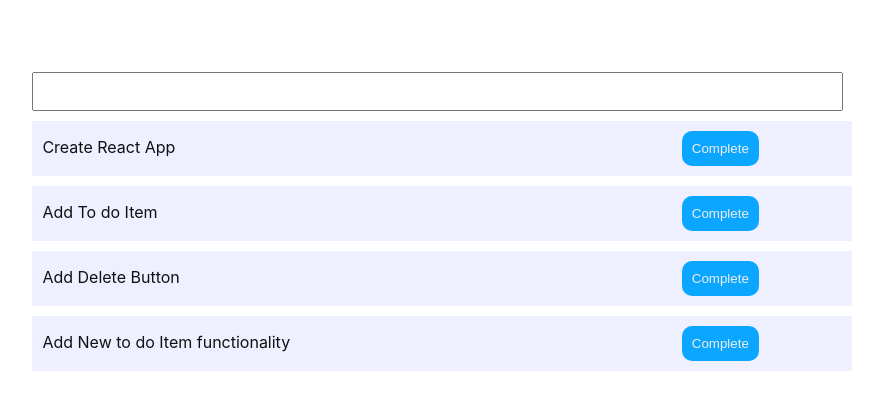
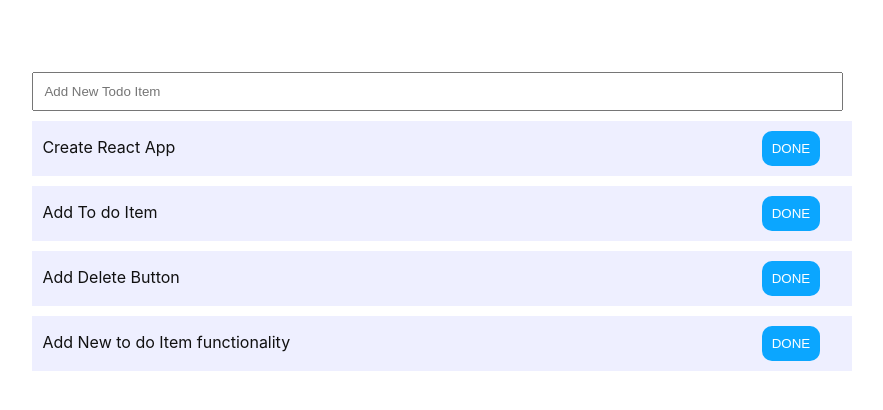
Before and after one commit to ReactorboY/Programming-News, a React (Create React App) app: page / in a window 1280 px wide. Shown: the top 410 px of the page, without its empty margins (198-1081 px from the left). Built offline with nearby package versions, Linux system fonts and the light colour scheme.

Commit message:
new functionality #5

```diff
--- a/src/App.js
+++ b/src/App.js
@@ -63,16 +63,17 @@ class App extends PureComponent {
             <main>
                 <div>
                     <form onSubmit={this.addItem}>
-                        <input type="text" value={newItem} onChange={this.addNewItem}/>
+                        <input type="text" value={newItem} onChange={this.addNewItem}
+                        placeholder="Add New Todo Item"/>
                     </form>
                     {list.map(item =>
                         <div key={item.id} className="listDiv">
-                            <div style={{display:'inline-block',width:'80%'}}>
+                            <div style={{display:'inline-block',width:'90%'}}>
                                 <span>{item.title} </span>
                             </div>
                             <span>
-                                <button style={{background:'#0ba6ff',borderRadius:'10px',color:'#eee'}}
-                                 onClick={() => this.onDismiss(item.id)} type="button">Complete</button>
+                                <button style={{background:'#0ba6ff',borderRadius:'10px',color:'#fff'}}
+                                 onClick={() => this.onDismiss(item.id)} type="button">DONE</button>
                             </span>
                         </div>
                         )}
```
